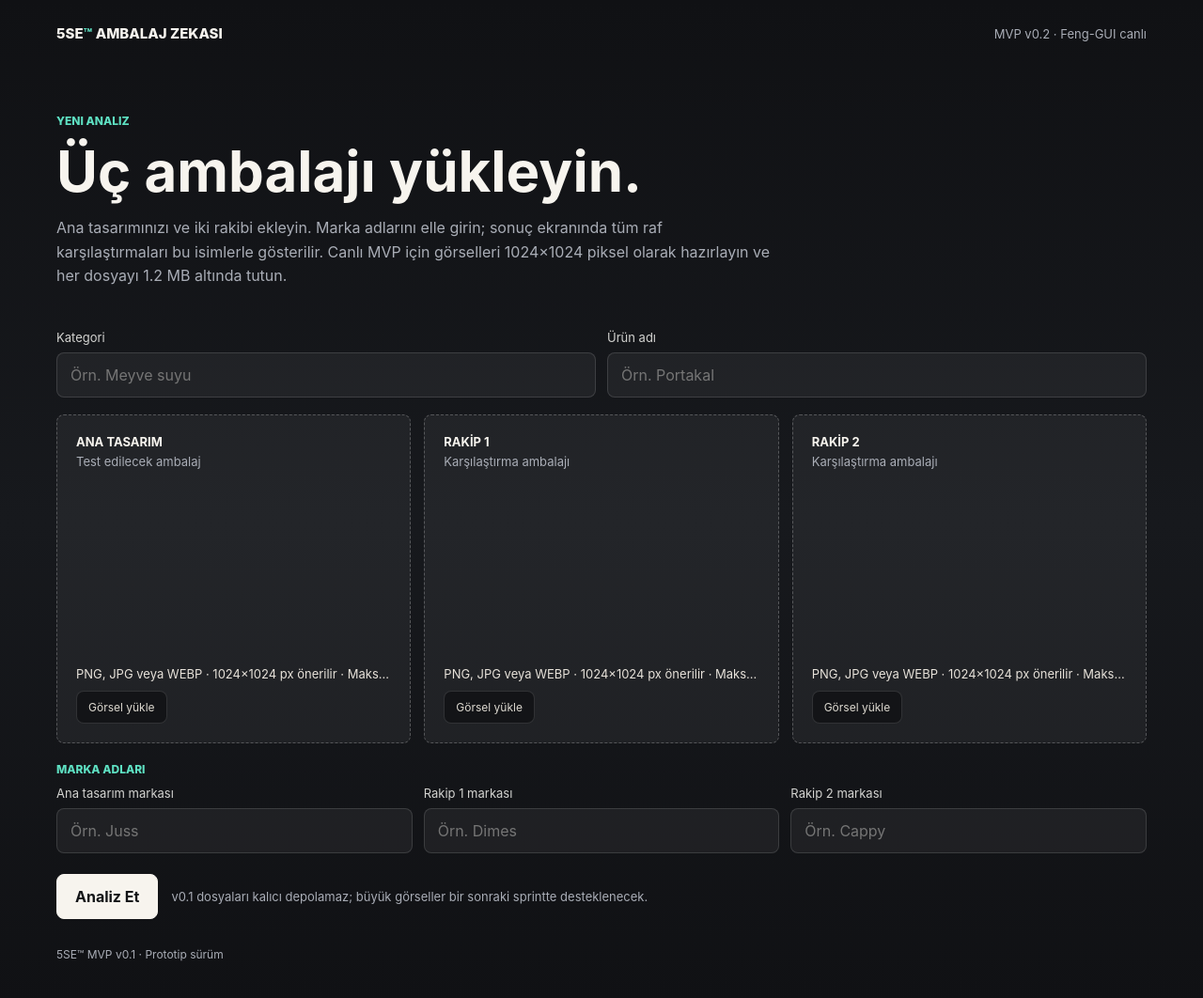
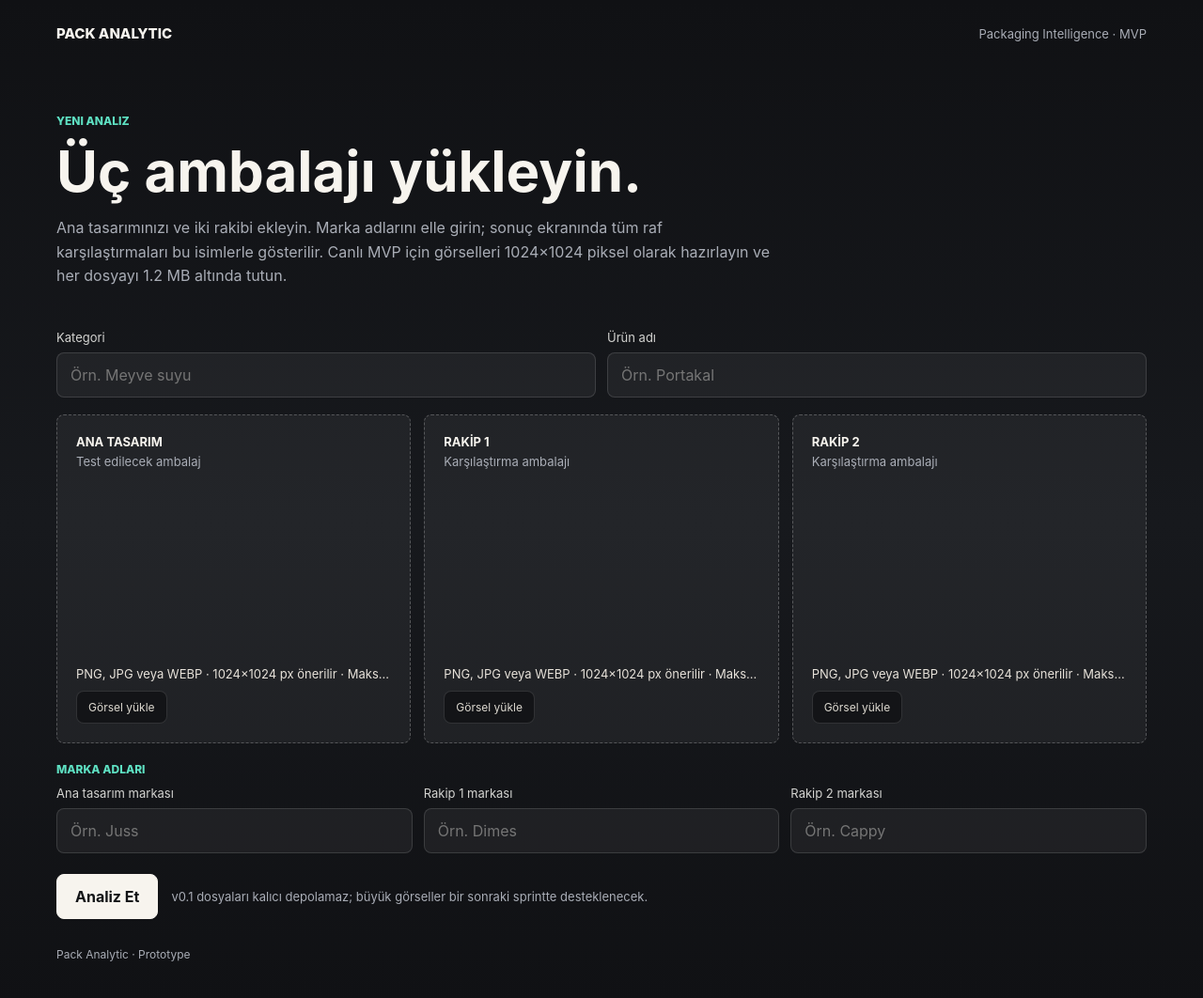
Before and after one commit to tasarist/RAF1, a Next.js app: page /analyze in a window 1280 px wide. Shown: the top 1062 px of the page at 94% size. Built offline with nearby package versions, Linux system fonts and the light colour scheme.

Commit message:
Apply Pack Analytic branding to analysis page

```diff
--- a/app/analyze/page.tsx
+++ b/app/analyze/page.tsx
@@ -119,8 +119,8 @@ export default function AnalyzePage() {
     <main>
       <div className="container">
         <nav className="nav">
-          <Link href="/" className="brand">5SE<span>™</span> Ambalaj Zekası</Link>
-          <div className="navTag">MVP v0.2 · Feng-GUI canlı</div>
+          <Link href="/" className="brand">Pack Analytic</Link>
+          <div className="navTag">Packaging Intelligence · MVP</div>
         </nav>
 
         <header className="pageTitle">
@@ -163,7 +163,7 @@ export default function AnalyzePage() {
         </form>
 
         {data ? <Results data={data} mainPackFile={files.mainPack} /> : null}
-        <footer className="footer">5SE™ MVP v0.1 · Prototip sürüm</footer>
+        <footer className="footer">Pack Analytic · Prototype</footer>
       </div>
     </main>
   );
```
